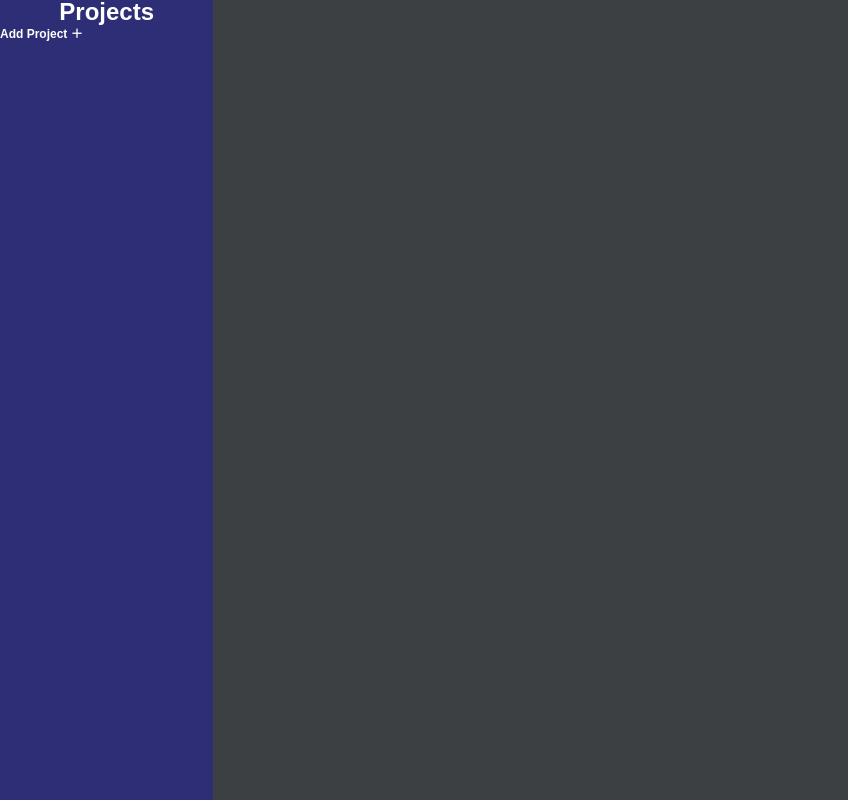
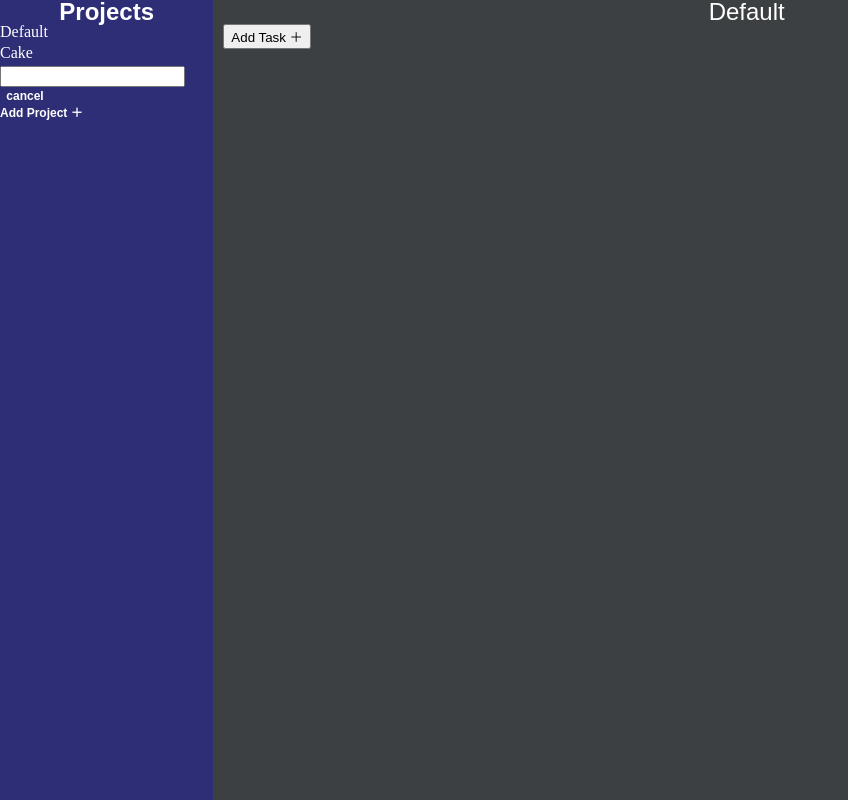
Before and after one commit to aaronlmjohnson/todo-list, a website built with webpack: page dist/index.html in a window 1280 px wide. Both pictures are taken after a click on the button "Add Project ＋". Shown: the whole page, without its empty margins (0-848 px from the left). Built offline with nearby package versions, Linux system fonts and the light colour scheme.

Commit message:
added event handler for opening new project form

```diff
--- a/src/assets/styles/style.css
+++ b/src/assets/styles/style.css
@@ -128,14 +128,14 @@ table {
 	padding: 0 10px;
 }
 
-#create-project {
+#create-project-form {
 	border: 1px solid black;
 	height: 100px;
 	width: 250px;
 	padding: 10px;
 }
 
-#new-project-button {
+#add-project-button {
 	color: white;
 	font-weight: bold;
 	background: none;
@@ -154,10 +154,14 @@ table {
 	width: 50px;
 }
 
-#new-project-button:hover, #cancel-project-button:hover {
+#new-project-form {
+	display: none;
+}
+
+#add-project-button:hover, #cancel-project-button:hover {
 	background: green;
 }
 
-#new-project-button:active, #cancel-project-button:active{
+#add-project-button:active, #cancel-project-button:active{
 	background: cyan;
 }
--- /dev/null
+++ b/src/components/addProjectButton.js
@@ -0,0 +1,12 @@
+import { button } from './dom';
+
+const addProjectButton = (()=>{
+    const _element = button("add-project-button", true, "Add Project ＋");
+    return _element;
+})();
+
+export const getAddProjectButton = ()=>{
+    return document.getElementById('add-project-button');
+}
+
+export default addProjectButton;
--- /dev/null
+++ b/src/components/addTaskButton.js
@@ -0,0 +1,4 @@
+import { button } from './dom';
+const addTaskButton = ()=> button("add-task-button", false, "Add Task ＋");
+
+export default addTaskButton;
--- /dev/null
+++ b/src/components/newProjectForm.js
@@ -0,0 +1,26 @@
+import { form } from './dom';
+
+export const getProjectFormData = ()=>{
+    const _form = document.getElementById("new-project-form");
+    const _formData = new FormData(_form);
+    const _processedData = {};
+    for(let keyValue of _formData.entries()){
+        _processedData[keyValue[0]] = keyValue[1];
+    };
+
+    return _processedData;
+};
+
+ const newProjectForm = (()=>{
+    const _form = form('#', '#', 'new-project-form');
+
+    _form.addInput("title", "text");
+    _form.addInput('cancel-project-button', 'button', 'cancel');
+    return _form.get();
+})();
+
+const getNewProjectForm = ()=> document.getElementById('new-project-form');
+
+export const displayNewProjectForm = () => getNewProjectForm().style.display = "block";
+
+export default newProjectForm;
--- a/src/components/project.js
+++ b/src/components/project.js
@@ -1,5 +1,45 @@
-const project = () =>{
-    const _init = ()=>{
-        //work on adding content to project from other project related files
+import { div, header } from './dom';
+import addTaskButton from './addTaskButton';
+import projectLink, { addLinkToSideBar } from './projectLinks';
+import { string } from './string';
+import projects from './projects';
+
+const project = (data) =>{
+    let _title = data['title'];
+    const _tasks = [];
+
+    const title = ()=> _title;
+    const addTask = (task) => _tasks.push(task);
+
+    return {
+        title,
+        addTask
     }
 }
+
+export const projectElement = (project,  defaultProject = false)=>{
+    const _element = div("project", false);
+
+    const _header = header(1, string.titleCase(project.title()), 'project-header');
+    const _addTaskButton = addTaskButton();
+
+    addLinkToSideBar(projectLink(project.title()));
+    _element.id = string.kebabCase(project.title());
+
+    if(defaultProject) _element.classList.add("active");
+    else _element.classList.add("inactive");
+
+    _element.append(_header);
+    _element.append(_addTaskButton);
+
+    return _element;
+
+};
+
+export const getProjectElement = (projectId) => {
+    return document.getElementById(projectId);
+}
+
+
+
+export default project;
--- /dev/null
+++ b/src/components/projectEventHandlers.js
@@ -0,0 +1,10 @@
+import { getAddProjectButton } from "./addProjectButton";
+import { displayNewProjectForm } from "./newProjectForm";
+
+const projectEventHandlers = ()=>{
+    const addProjectButton = getAddProjectButton();
+
+    addProjectButton.addEventListener('click', displayNewProjectForm);
+}
+
+export default projectEventHandlers;
--- /dev/null
+++ b/src/components/projectLinks.js
@@ -0,0 +1,21 @@
+import { string } from './string'
+
+const projectLink = (projectName)=>{
+    const _element = document.createElement('a');
+    _element.href = '#';
+    _element.textContent = string.titleCase(projectName);
+    _element.classList.add("project-link");
+    return _element;
+}
+
+export const addLinkToSideBar = (link)=>{
+    const projectLinks = document.getElementById('project-links');
+
+    const lastElement = projectLinks.childNodes.length - 1;
+    projectLinks.append(link);
+    projectLinks.insertBefore(link, projectLinks.childNodes[lastElement]); // insert links before hidden new project form
+
+
+}
+
+export default projectLink;
--- a/src/components/projectSidebar.js
+++ b/src/components/projectSidebar.js
@@ -1,18 +1,17 @@
 import { div } from './dom';
 import { header } from './dom';
-import { button } from './dom';
+import newProjectForm from './newProjectForm';
+import addProjectButton from './addProjectButton';
 
-const newProjectButton = (()=>{
-    const _element = button("new-project-button", true, "Add Project ＋");
-    return _element;
-})();
+
 
  const projectSidebar = (()=>{
     const _sideBar = div("project-sidebar", true);
     const _projects = div("project-links", true);
     const _header = header(1, "Projects");
 
-    [_header, _projects, newProjectButton].forEach((element)=> _sideBar.append(element));
+    [_header, _projects, addProjectButton].forEach((element)=> _sideBar.append(element));
+    _projects.append(newProjectForm);
 
     return _sideBar;
 })();
--- /dev/null
+++ b/src/components/projects.js
@@ -0,0 +1,12 @@
+const projects = (()=>{
+    const _projects = [];
+    const add = (project) => _projects.push(project);
+    const get = ()=> _projects;
+
+    return {
+        add,
+        get
+    }
+})();
+
+export default projects;
--- a/src/components/string.js
+++ b/src/components/string.js
@@ -1,6 +1,6 @@
 export const string = (()=>{
-    const titleCase = (str)=>
-        str.split('').map((c, i)=>  i == 0 ? c.toUpperCase() : c).join('');
+    const titleCase = (str)=> str.split('').map((c, i)=>  i == 0 ? c.toUpperCase() : c).join('');
+
 
     const camelCase = (str) =>{
         return str.split('-').map((word, i)=>{
--- a/src/index.js
+++ b/src/index.js
@@ -1,6 +1,17 @@
 import './assets/styles/style.css';
-import projectSidebar from "./components/projectSidebar";
+import projectSidebar, { addLinkToSideBar } from "./components/projectSidebar";
+import projectLink from './components/projectLinks';
+import project, {projectElement} from './components/project';
+import projectEventHandlers from './components/projectEventHandlers';
+
+
 
 const content = document.getElementById('content');
+const projectData = {title:'default'};
 
 content.append(projectSidebar);
+const defaultProject = projectElement(project(projectData), true);
+const randomProject = projectElement(project({title:'cake'}), true);
+
+content.append(defaultProject);
+projectEventHandlers();
--- a/src/newTaskForm/addTaskButton.js
+++ /dev/null
@@ -1,4 +0,0 @@
-import { button } from "../dom/button"
-export const addTaskButton = ()=>{
-    return button("add-task-button", false, "Add Task ＋");
-}
--- a/src/todoProjects/addLinkToSideBar.js
+++ /dev/null
@@ -1,4 +0,0 @@
-export const addLinkToSideBar = (link)=>{
-    const projectLinks = document.getElementById('project-links');
-    projectLinks.append(link);
-}
--- a/src/todoProjects/doesProjectExist.js
+++ /dev/null
@@ -1,4 +0,0 @@
-import { getProject } from "./getProject";
-import { getProjects } from "./getProjects";
-
-export const doesProjectExist = (projectId)=> getProjects().includes(getProject(projectId));
--- a/src/todoProjects/getProject.js
+++ /dev/null
@@ -1,3 +0,0 @@
-import { getProjects } from "./getProjects";
-
-export const getProject = (projectId) => document.getElementById(projectId);
--- a/src/todoProjects/getProjects.js
+++ /dev/null
@@ -1 +0,0 @@
-export const getProjects = ()=>[...document.getElementsByClassName('project')];
```
Also changed, not shown: src/todoProjects/newProjectForm.js (deleted, +0 -11 lines), src/todoProjects/processNewProjectForm.js (deleted, +0 -10 lines), src/todoProjects/projectElement.js (deleted, +0 -25 lines), src/todoProjects/projectLink.js (deleted, +0 -8 lines).
